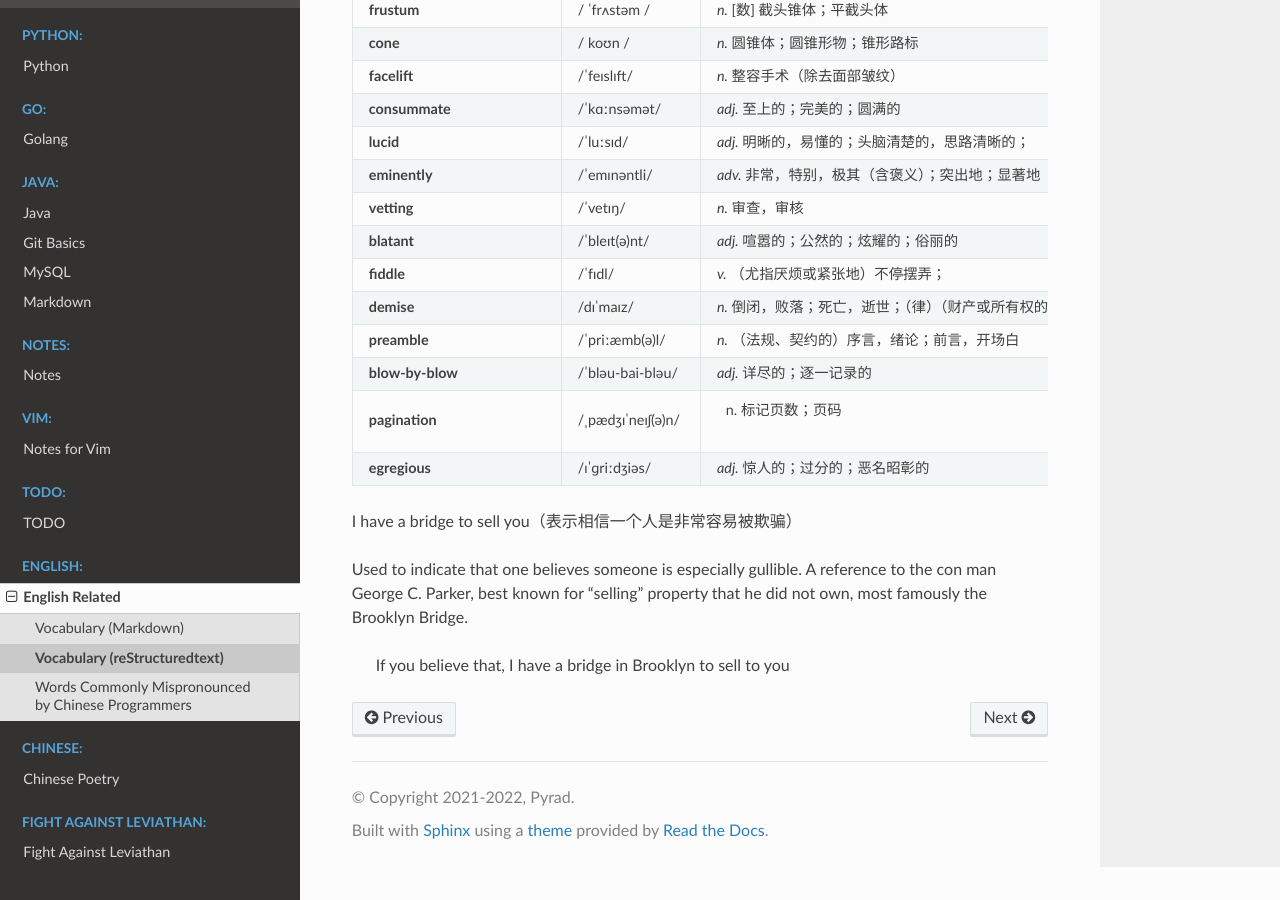
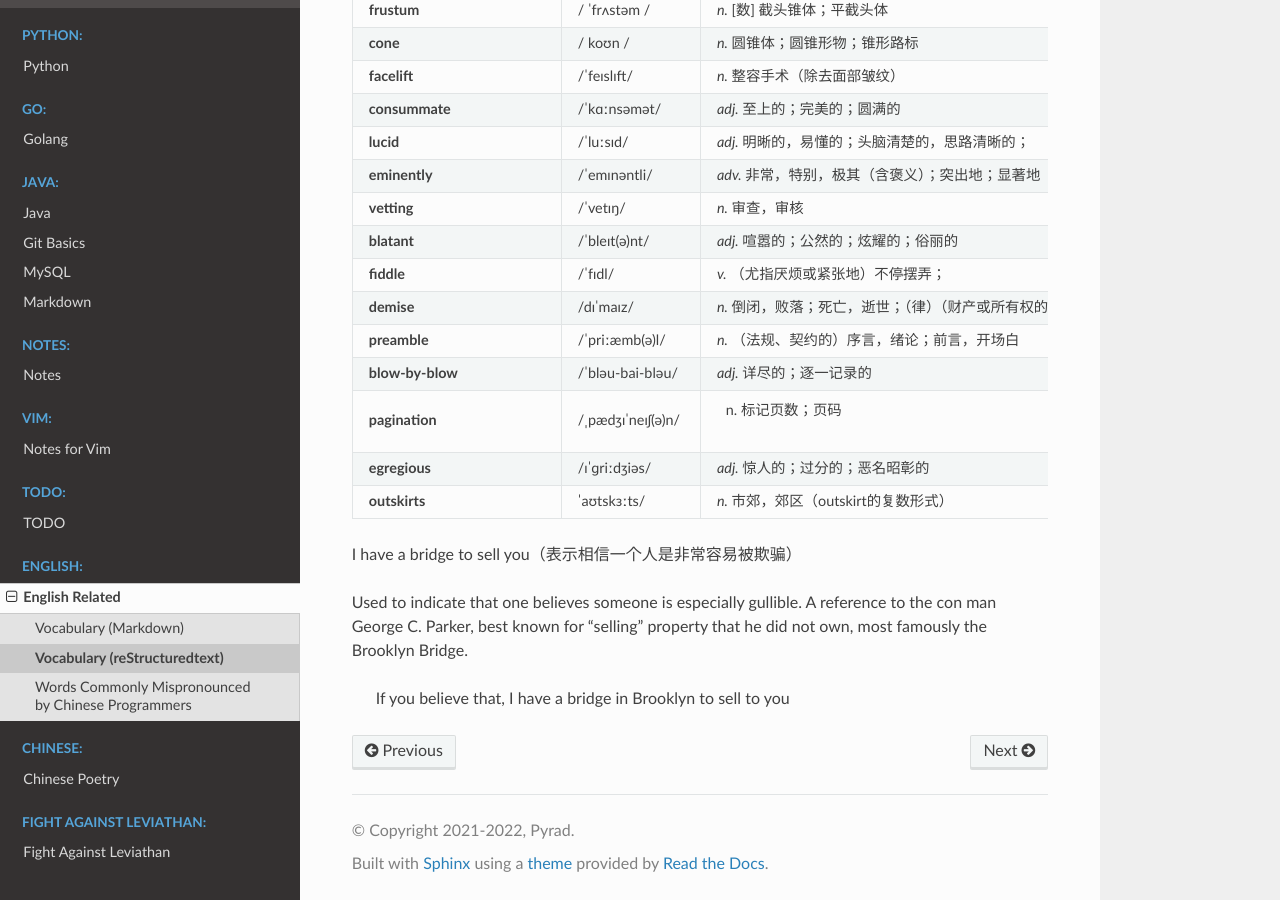
Before and after one commit to Pyrad/pyradnotes, a Sphinx documentation site: the page built from source/English/vocabulary.rst, in a window 1280 px wide and 900 px high, scrolled down 538 px. Built offline with Sphinx 7.4.7 and the Read the Docs theme 2.0.0, drawn with Linux system fonts in a browser that asks for light colours.

Commit message:
English outskirts

```diff
--- a/source/English/vocabulary.rst
+++ b/source/English/vocabulary.rst
@@ -78,6 +78,9 @@ Vocabulary  (reStructuredtext)
     * - **egregious**
       - /ɪˈɡriːdʒiəs/
       - *adj.* 惊人的；过分的；恶名昭彰的
+    * - **outskirts**
+      - ˈaʊtskɜːts/
+      - *n.* 市郊，郊区（outskirt的复数形式）
 
 
 I have a bridge to sell you（表示相信一个人是非常容易被欺骗）
```
